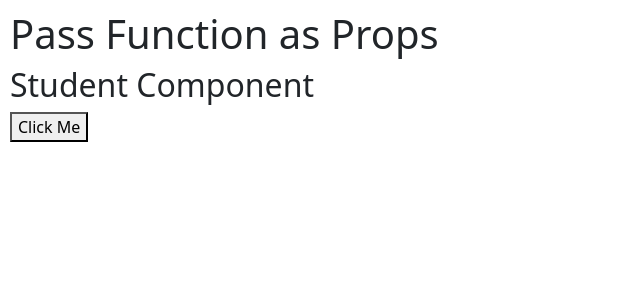
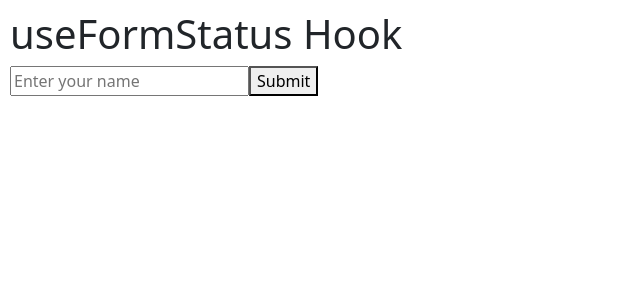
Before and after one commit to aimanaziz2000066/React-Practices, a React (Vite) app: page / in a window 1280 px wide. Shown: the top 300 px of the page, without its empty margins (0-640 px from the left). Built offline with nearby package versions, Linux system fonts and the light colour scheme.

Commit message:
Add useFormStatus Hook

```diff
--- a/src/App.jsx
+++ b/src/App.jsx
@@ -204,16 +204,51 @@ import { Alert } from "bootstrap";
 // export default App;
 
 //Pass function as Props:-
-import Student from "./Student";
+// import Student from "./Student";
+// function App() {
+//   const showMessage = () => {
+//     alert("Hello from App Component!");
+//   };
+//   return (
+//     <>
+//       <h1>Pass Function as Props</h1>
+
+//       <Student message={showMessage} />
+//     </>
+//   );
+// }
+// export default App;
+
+//useFormStatus Hook:-
+import { useFormStatus } from "react-dom";
+
+function SubmitButton() {
+  const { pending } = useFormStatus();
+
+  return (
+    <button type="submit" disabled={pending}>
+      {pending ? "Submitting..." : "Submit"}
+    </button>
+  );
+}
+
 function App() {
-  const showMessage = () => {
-    alert("Hello from App Component!");
+  const handleSubmit = async (formData) => {
+    await new Promise((resolve) => setTimeout(resolve, 2000));
+    console.log(formData.get("name"));
   };
   return (
     <>
-      <h1>Pass Function as Props</h1>
+      <h1>useFormStatus Hook</h1>
+      <form action={handleSubmit}>
+        <input
+          type="text"
+          name="name"
+          placeholder="Enter your name"
+        />
 
-      <Student message={showMessage} />
+        <SubmitButton />
+      </form>
     </>
   );
 }
```
